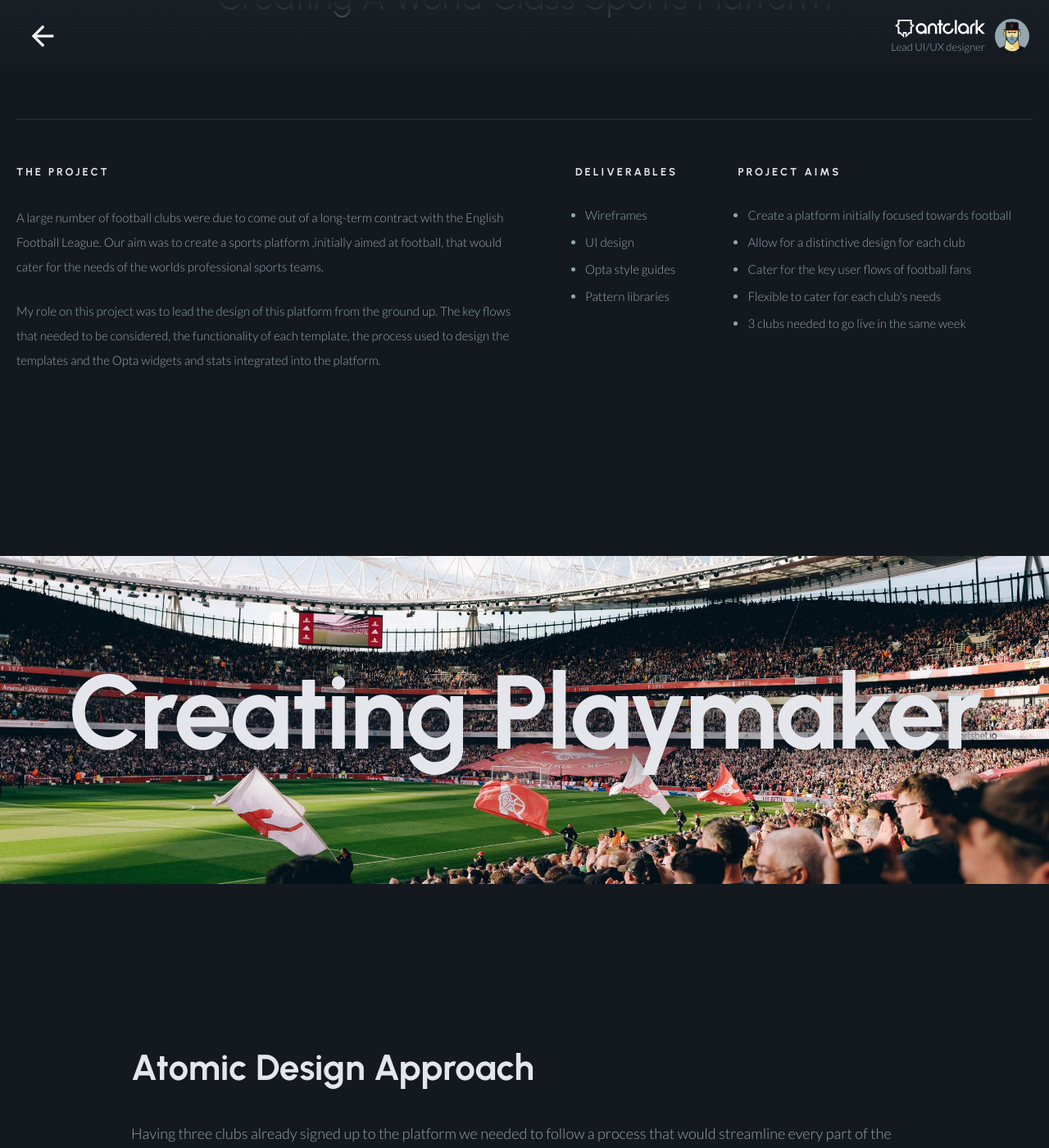
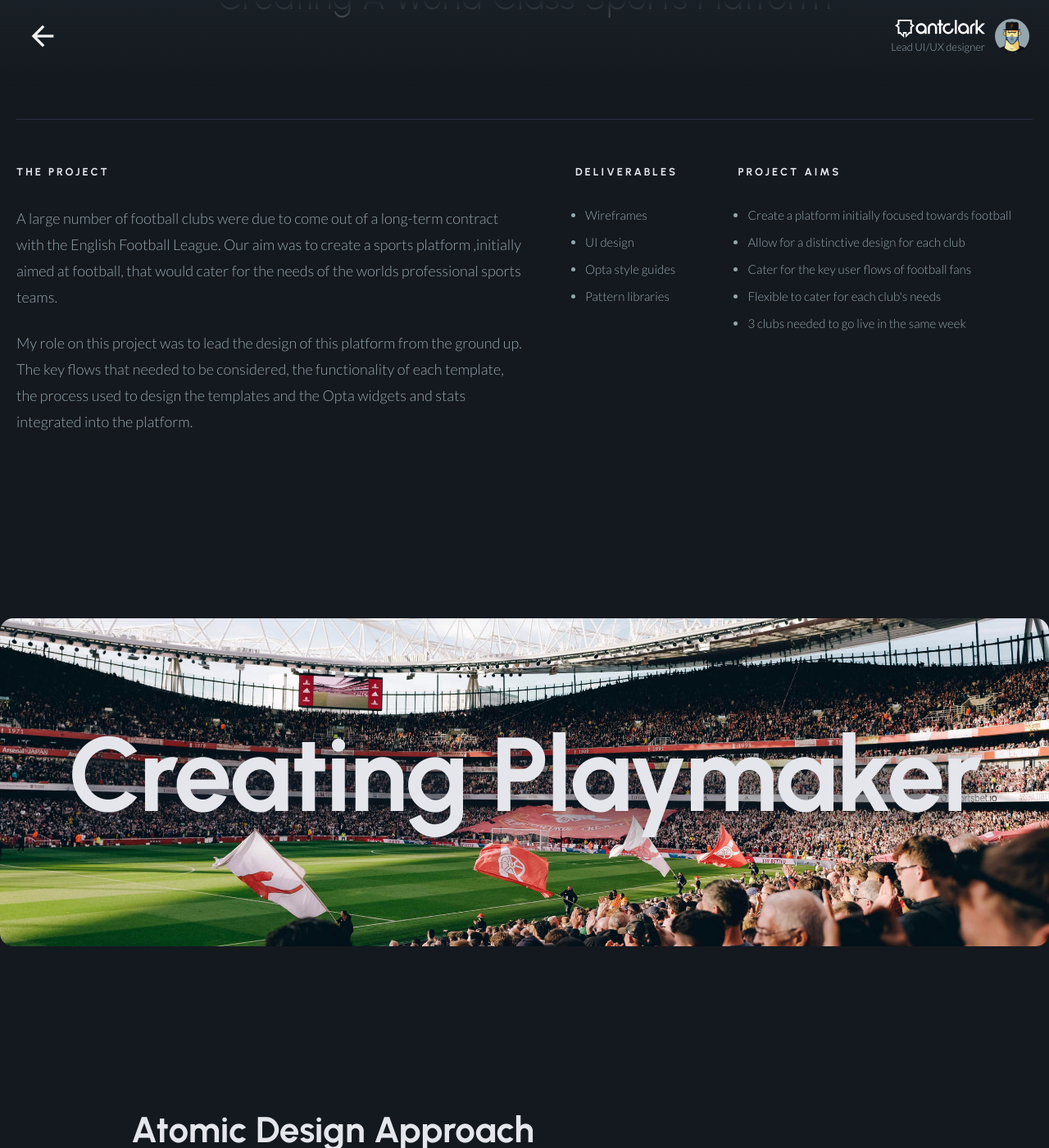
Before and after one commit to anthony-clark/AnthonyClark.github.io, a Jekyll site: the page playmaker-platform.html, which Jekyll copies as it is, in a window 1280 px wide and 1400 px high, scrolled down 398 px. Shown: the whole window at 82% size. Built offline with Jekyll 4.4.1, drawn with Linux system fonts in a browser that asks for light colours; nearby versions of some CDN libraries.

Commit message:
slight tweaks

```diff
--- a/css/main.css
+++ b/css/main.css
@@ -31,8 +31,10 @@ body#lfc nav{
 }
 .darkbg{
     background: #0d0f12;
-    padding:0 0 200px 0;
-    margin-top:200px;
+    padding: 0 0 200px 0;
+    margin: 200px auto 0 auto;
+    border-radius: 16px;
+    max-width: 1600px;
     display: flow-root;
 }
 .darkbg-simple{
@@ -161,8 +163,8 @@ width: 100%;
 }
 #case-study-summary p{
     font-family: 'Lato','Urbanist','Helvetica', 'Arial', 'Sans-Serif';
-    font-size: 15px;
-    line-height: 30px;
+    font-size: 18px;
+    line-height: 32px;
     margin-top: 0;
     color: #94a6ae;
 }
@@ -374,8 +376,10 @@ background-size:cover;
 background-position: center;
 height: 400px;
 clear: both;
-margin-top:200px;
+margin:200px auto 0 auto;
 background-color: #0F131A;
+max-width: 1600px;
+border-radius: 16px;
 }
 .hero-image h2 {
     font-size: 128px;
@@ -1381,9 +1385,13 @@ display: none;
     line-height: 48px;
     padding: 0 0 160px 0;
 }
+#case-study-summary p{
+    font-size: 22px;
+    line-height: 40px;
+}
 .container.narrow p{
-    font-size: 15px;
-    line-height: 25px;
+    font-size: 22px;
+    line-height: 32px;
   }
 
 
```
